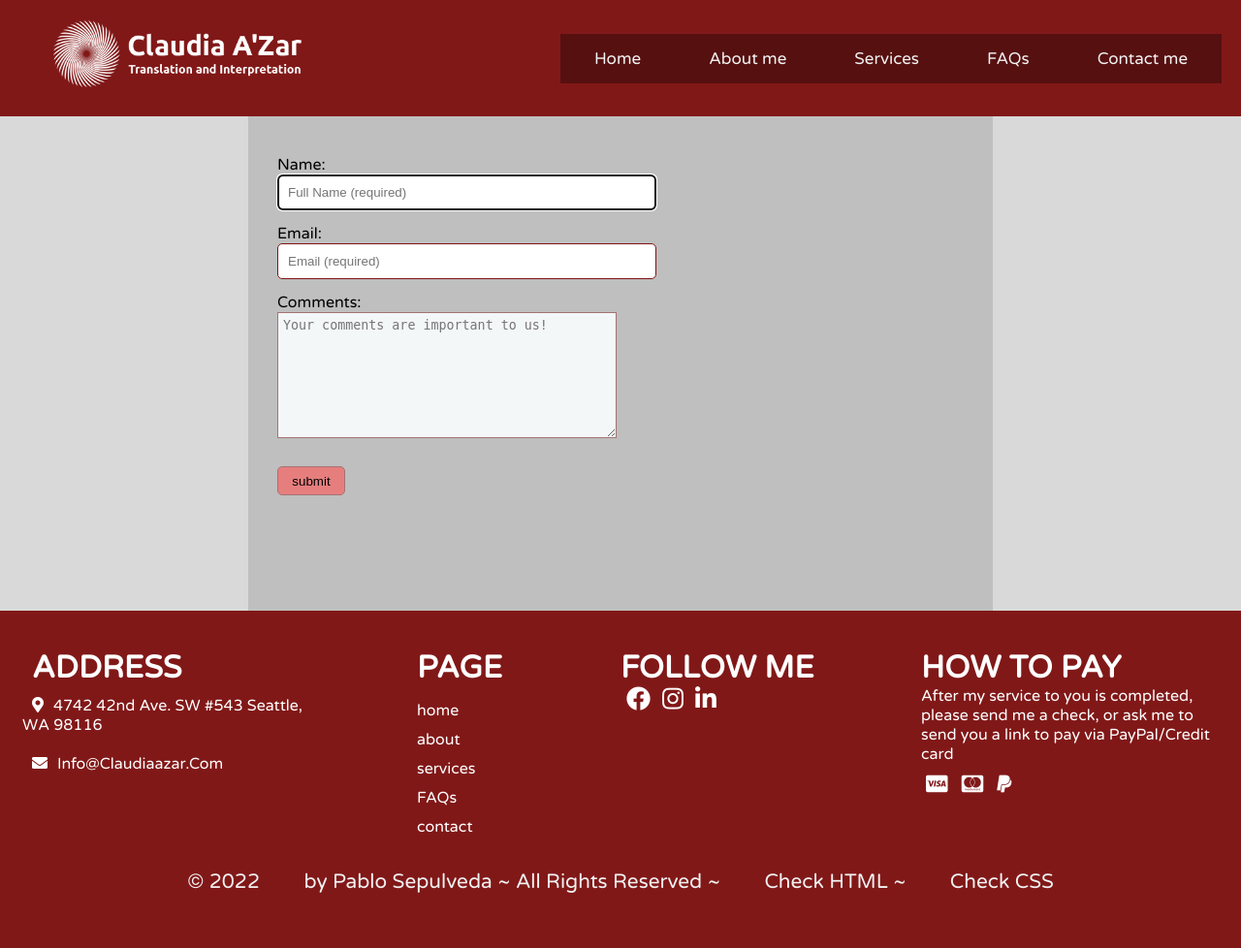
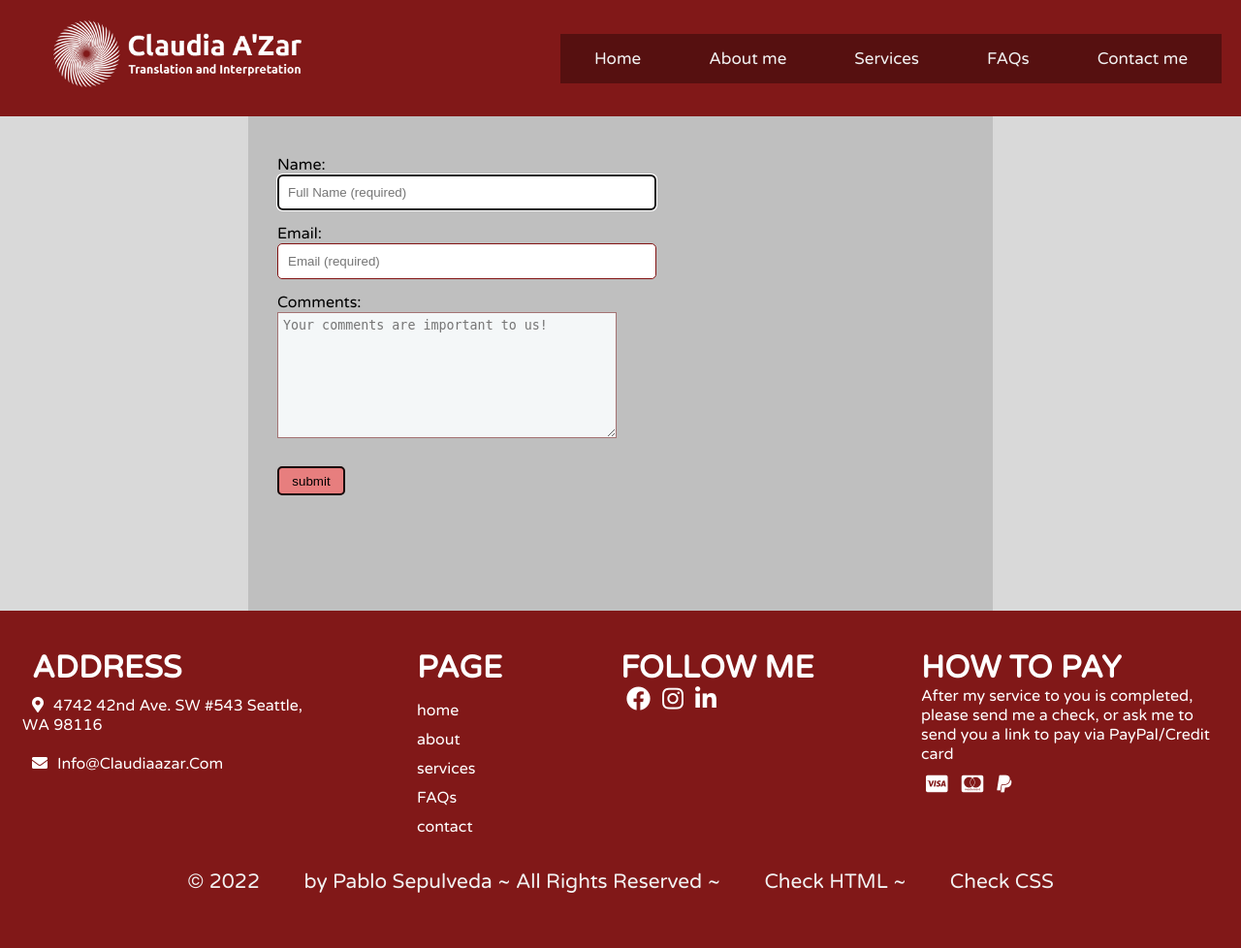
Before and after one commit to pablospanish9/claudias_website, a PHP site: page /contactme.php in a window 1280 px wide. Shown: the whole page at 97% size. Run offline with PHP 8.4, Linux system fonts and the light colour scheme; some libraries are stand-ins or nearby versions.

Commit message:
fix html and css issues and links

```diff
--- a/css/forms.css
+++ b/css/forms.css
@@ -34,7 +34,7 @@
         input[type="submit"], input[type="button"] {
           background-color: #e77e7e;
           border-radius: 5px;
-          border: solid px #150404;
+          border: 2px solid #150404;
           width: 70px;
           height: 30px;
           padding: 0.4em 1em;
--- a/css/homecss.css
+++ b/css/homecss.css
@@ -284,7 +284,7 @@ color: rgb(125,175,204);
     /* font-size: 50px; */
     /* line-height: 110px; */
     font-weight: 800;
-    margin-top:  px;
+    /* margin-top:  px; */
     text-transform: uppercase;
     color: white;
 }
--- a/includes/footer.php
+++ b/includes/footer.php
@@ -30,7 +30,7 @@
   <h1>follow me</h1>
   <a href="https://www.linkedin.com/in/claudia-a-zar-3a24056a/" id="facebook" target="_blank"> <i class="fab fa-facebook"></i></a>
   <a href="https://www.linkedin.com/in/claudia-a-zar-3a24056a/" target="_blank"><i class="fab fa-instagram" ></i></a>
-      <a href="https://www.linkedin.com/in/claudia-a-zar-3a24056a/"target="_blank"><i class="fab fa-linkedin-in"></i></a>
+      <a href="https://www.linkedin.com/in/claudia-a-zar-3a24056a/" target="_blank"><i class="fab fa-linkedin-in"></i></a>
 </div>
 
 <div class="payment">
```
